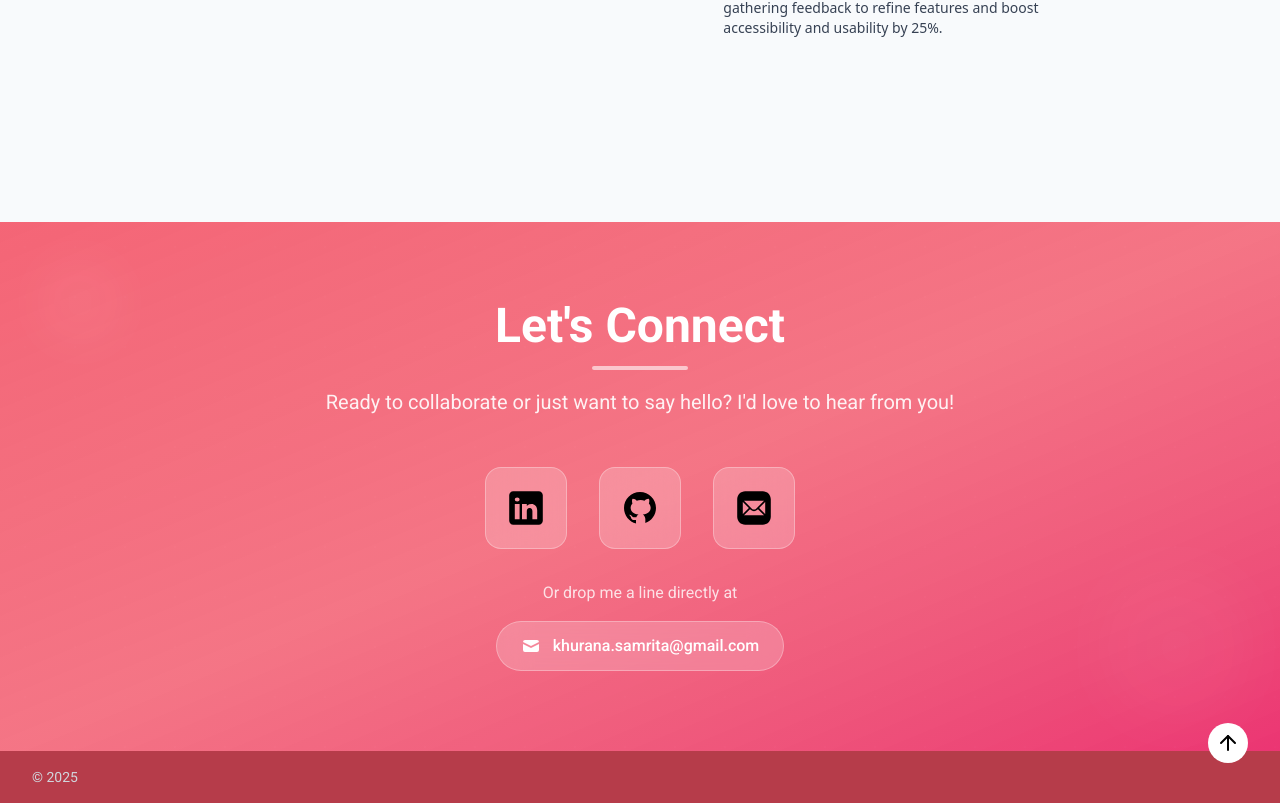
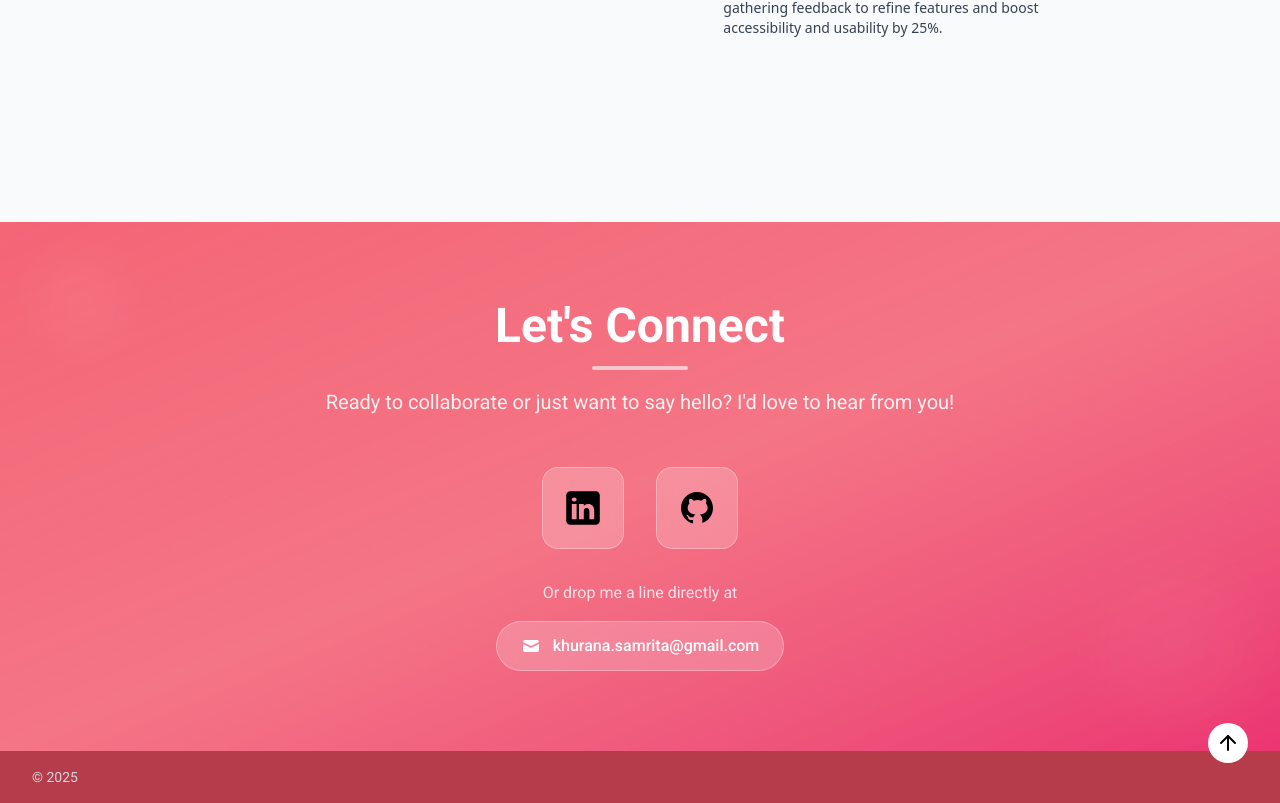
Before and after one commit to Samritakhurana/samrita_portfolio, a React (Vite) app: page / in a window 1280 px wide. Shown: the part 4270-5073 px from the top of the page. Built offline with nearby package versions, Linux system fonts and the light colour scheme.

Commit message:
portfolio website

```diff
--- a/src/components/Contact.jsx
+++ b/src/components/Contact.jsx
@@ -14,12 +14,12 @@ const icons = [
     name: "GitHub",
     color: "hover:bg-gray-700",
   },
-  {
-    image: "/svgIcon/gmail.svg",
-    link: "mailto:khurana.samrita@gmail.com",
-    name: "Email",
-    color: "hover:bg-red-500",
-  },
+  // {
+  //   image: "/svgIcon/gmail.svg",
+  //   link: "mailto:khurana.samrita@gmail.com",
+  //   name: "Email",
+  //   color: "hover:bg-red-500",
+  // },
 ];
 
 export const Contact = () => {
```
Also changed, not shown: 1 other file (tests, documents, lock files or other folders).
